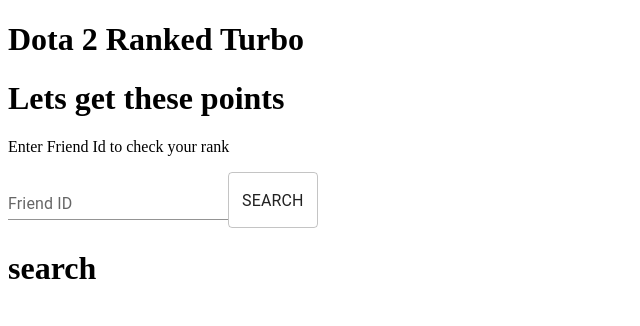
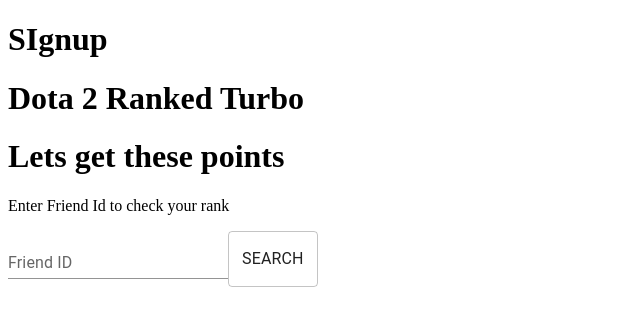
Before and after one commit to chamon562/dtrFrontend, a React (Create React App) app: page / in a window 1280 px wide. Shown: the top 326 px of the page, without its empty margins (0-640 px from the left). Built offline with nearby package versions, Linux system fonts and the light colour scheme.

Commit message:
Add Form folder and form files to later make forms for register and login

```diff
--- a/src/App.js
+++ b/src/App.js
@@ -2,6 +2,7 @@
 import "./App.css";
 import Home from "./components/Pages/Home";
 import axios from "axios";
+import Form from "./components/Form/Form";
 
 function App() {
   const [searchData, setSearchData] = useState([]);
@@ -17,11 +18,12 @@
   };
   return (
     <div>
+      <Form />
       <Home search={search} />
       {/* if the searchValue is blank send back friend id not found maybe else return the user info */}
 
-      {<h1>{search.name}</h1>}
-      {<h1>{search.turboRank}</h1>}
+      {<h1>{searchData.name}</h1>}
+      {searchData.turboRank ?<h1>Turbo Rating: {searchData.turboRank}</h1> :(!searchData) ? <h1>This Person does not have a Rank turbo account.</h1> : <div></div>}
     </div>
   );
 }
--- /dev/null
+++ b/src/components/Form/Form.jsx
@@ -0,0 +1,12 @@
+import React from 'react'
+import FormSignup from './FormSignup'
+
+const Form = () => {
+    return (
+        <div>
+            <FormSignup />
+        </div>
+    )
+}
+
+export default Form
--- /dev/null
+++ b/src/components/Form/FormSignup.jsx
@@ -0,0 +1,11 @@
+import React from 'react'
+
+const FormSignup = () => {
+    return (
+        <div>
+            <h1>SIgnup</h1>
+        </div>
+    )
+}
+
+export default FormSignup
--- /dev/null
+++ b/src/components/Form/FormSuccess.jsx
@@ -0,0 +1 @@
+// the logo that says we receive success
--- a/src/components/Pages/Home.jsx
+++ b/src/components/Pages/Home.jsx
@@ -48,18 +48,13 @@
         />
         <TextField onClick={callSearch} value="SEARCH"  type="submit" />
       </form>
-      {searchValue === false ? <div>
-        <h1>Player name: {}</h1>
-        <h1>Player Rank: ....</h1>
-          </div> : <h1></h1>}
+
 
 
     </div>
   );
 
-  //   return (
-  //
-  //   );
+
 };
 
 export default Home;
```
Also changed, not shown: src/components/Form/Form.css (added), src/logo.svg (deleted).
